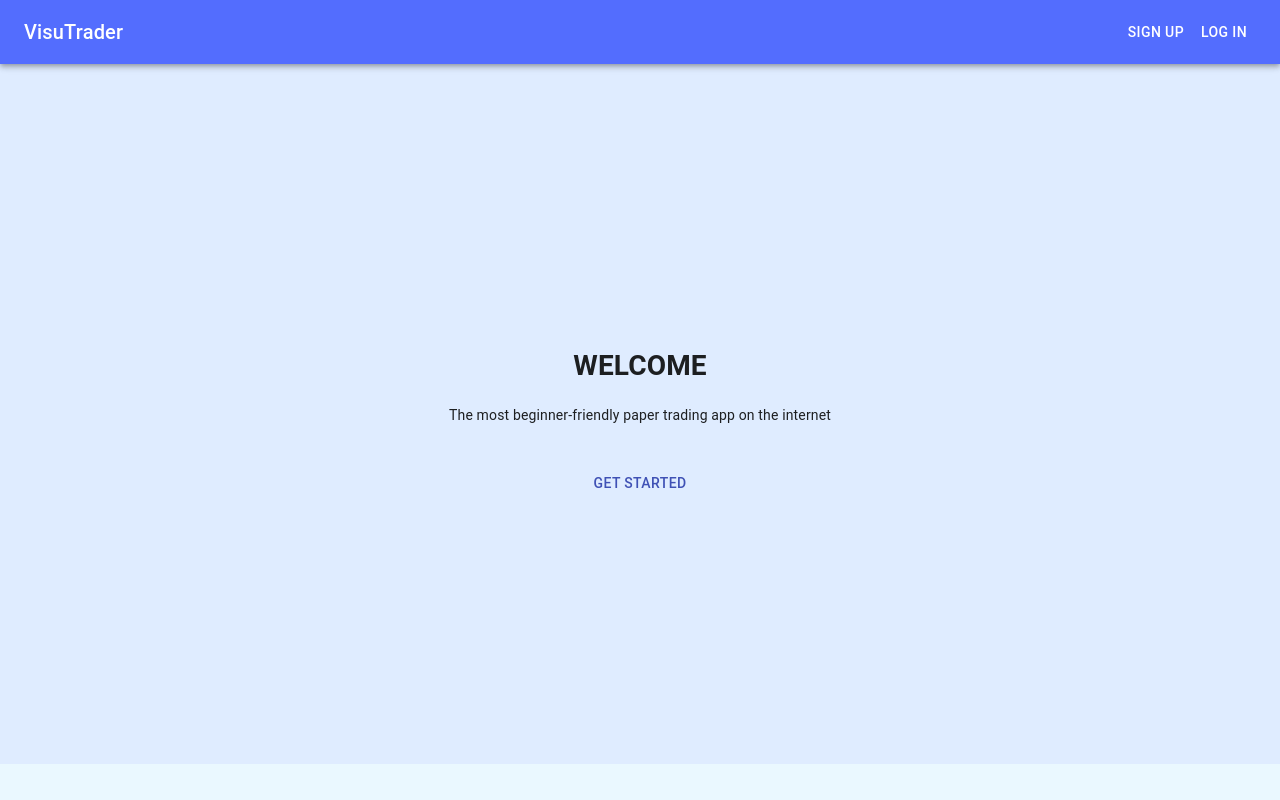
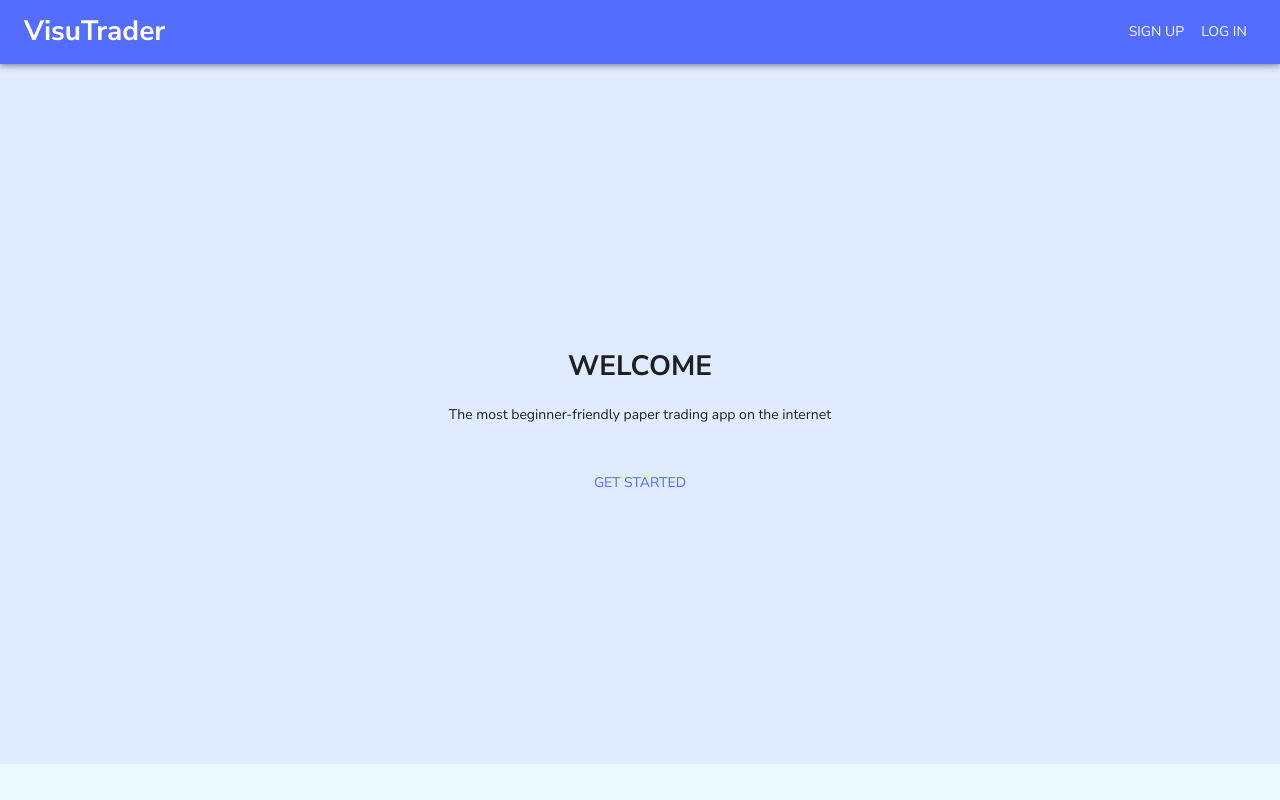
Before and after one commit to VisuTrader-Orbital2021/visutrader-frontend-in-typescript, a React (Create React App) app: page / in a window 1280 px wide. Shown: the top 800 px of the page. Built offline with nearby package versions, Linux system fonts and the light colour scheme; what axios-cache-adapter would draw is missing.

Commit message:
Fix theming issue

```diff
--- a/public/index.html
+++ b/public/index.html
@@ -2,6 +2,12 @@
 <html lang="en">
   <head>
     <meta charset="utf-8" />
+    <link rel="preconnect" href="https://fonts.googleapis.com" />
+    <link rel="preconnect" href="https://fonts.gstatic.com" crossorigin />
+    <link
+      href="https://fonts.googleapis.com/css2?family=Nunito+Sans:ital,wght@0,400;0,700;1,400;1,700&display=swap"
+      rel="stylesheet"
+    />
     <link rel="icon" href="%PUBLIC_URL%/favicon.ico" />
     <meta name="viewport" content="width=device-width, initial-scale=1" />
     <meta name="theme-color" content="#000000" />
--- a/src/components/Dashboard.js
+++ b/src/components/Dashboard.js
@@ -11,7 +11,6 @@ import IconButton from "@material-ui/core/IconButton";
 import AccountCircle from "@material-ui/icons/AccountCircle";
 import MenuItem from "@material-ui/core/MenuItem";
 import Menu from "@material-ui/core/Menu";
-import { Theme } from "../theme/Theme";
 import LeftDrawer from "./LeftDrawer";
 // import DrawerListIcons from './drawerListIcons';
 // import { mainListTags, secondaryListTags } from './drawerListTags';
@@ -174,7 +173,6 @@ function UpperBar({ renderDrawer, classes, open, handleDrawerOpen }) {
   };
 
   return (
-    <ThemeProvider theme={Theme}>
     <AppBar
       position="absolute"
       className={clsx(classes.appBar, open && classes.appBarShift)}
@@ -182,7 +180,7 @@ function UpperBar({ renderDrawer, classes, open, handleDrawerOpen }) {
       <Toolbar className={classes.toolbar}>
         <Typography
           component="h1"
-            variant="h6"
+          variant="h2"
           color="inherit"
           noWrap
           className={classes.title}
@@ -194,6 +192,5 @@ function UpperBar({ renderDrawer, classes, open, handleDrawerOpen }) {
         {renderElement()}
       </Toolbar>
     </AppBar>
-    </ThemeProvider>
   );
 }
--- a/src/index.js
+++ b/src/index.js
@@ -1,12 +1,16 @@
 import React from "react";
 import ReactDOM from "react-dom";
 import "./styles/index.css";
+import { ThemeProvider } from "@material-ui/core/styles";
+import theme from "./theme/theme";
 import App from "./App";
 import reportWebVitals from "./reportWebVitals";
 
 ReactDOM.render(
   <React.StrictMode>
-    <App />
+    <ThemeProvider theme={theme}>
+      <App />
+    </ThemeProvider>
   </React.StrictMode>,
   document.getElementById("root")
 );
--- a/src/theme/Theme.js
+++ b/src/theme/Theme.js
@@ -1,7 +1,6 @@
-import React from "react";
 import { createMuiTheme } from "@material-ui/core/styles";
 
-export const Theme = createMuiTheme({
+const theme = createMuiTheme({
   palette: {
     primary: {
       light: "#758afe",
@@ -16,4 +15,25 @@ export const Theme = createMuiTheme({
       contrastText: "#ffffff",
     },
   },
+  typography: {
+    fontFamily: ["Nunito Sans", "sans-serif"].join(","),
+    h1: {
+      fontSize: "36px",
+      fontWeight: "700",
+    },
+    h2: {
+      fontSize: "28px",
+      fontWeight: "700",
+    },
+    h3: {
+      fontSize: "20px",
+      fontWeight: "400",
+    },
+    body1: {
+      fontSize: "36px",
+      fontWeight: "400",
+    },
+  },
 });
+
+export default theme;
```
Lines whose indentation alone changed are shown as unchanged.
